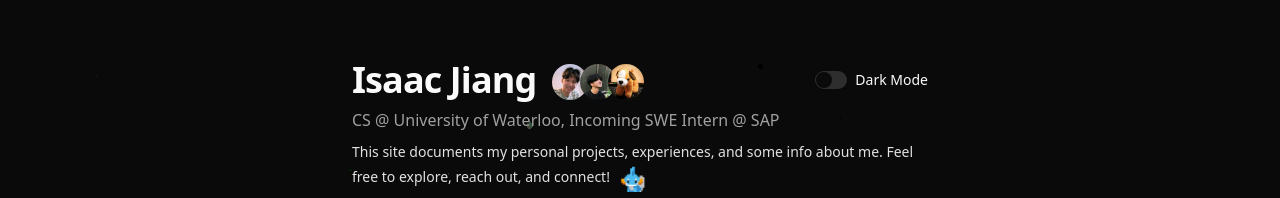
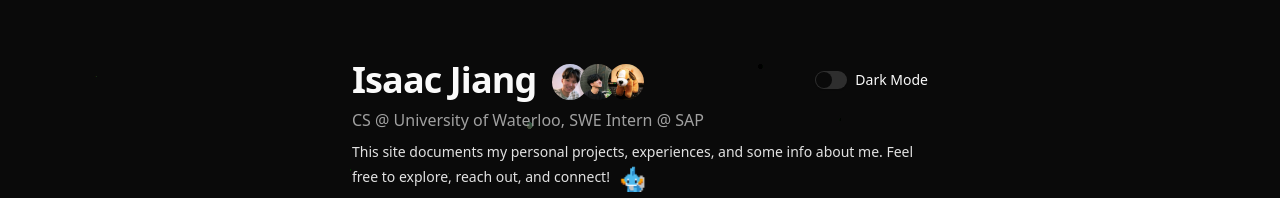
Before and after one commit to IsaacJ60/personal-website-v4, a Next.js app: page / in a window 1280 px wide. Shown: the top 198 px of the page. Built offline with nearby package versions, Linux system fonts and the light colour scheme; no server answers.

Commit message:
changed subtitle

```diff
--- a/app/page.tsx
+++ b/app/page.tsx
@@ -81,7 +81,7 @@ export default function Home() {
 
 
           <p className="text-muted-foreground">
-            CS @ University of Waterloo, Incoming SWE Intern @ SAP
+            CS @ University of Waterloo, SWE Intern @ SAP
           </p>
 
           <section className="space-y-4 mb-4">
```
